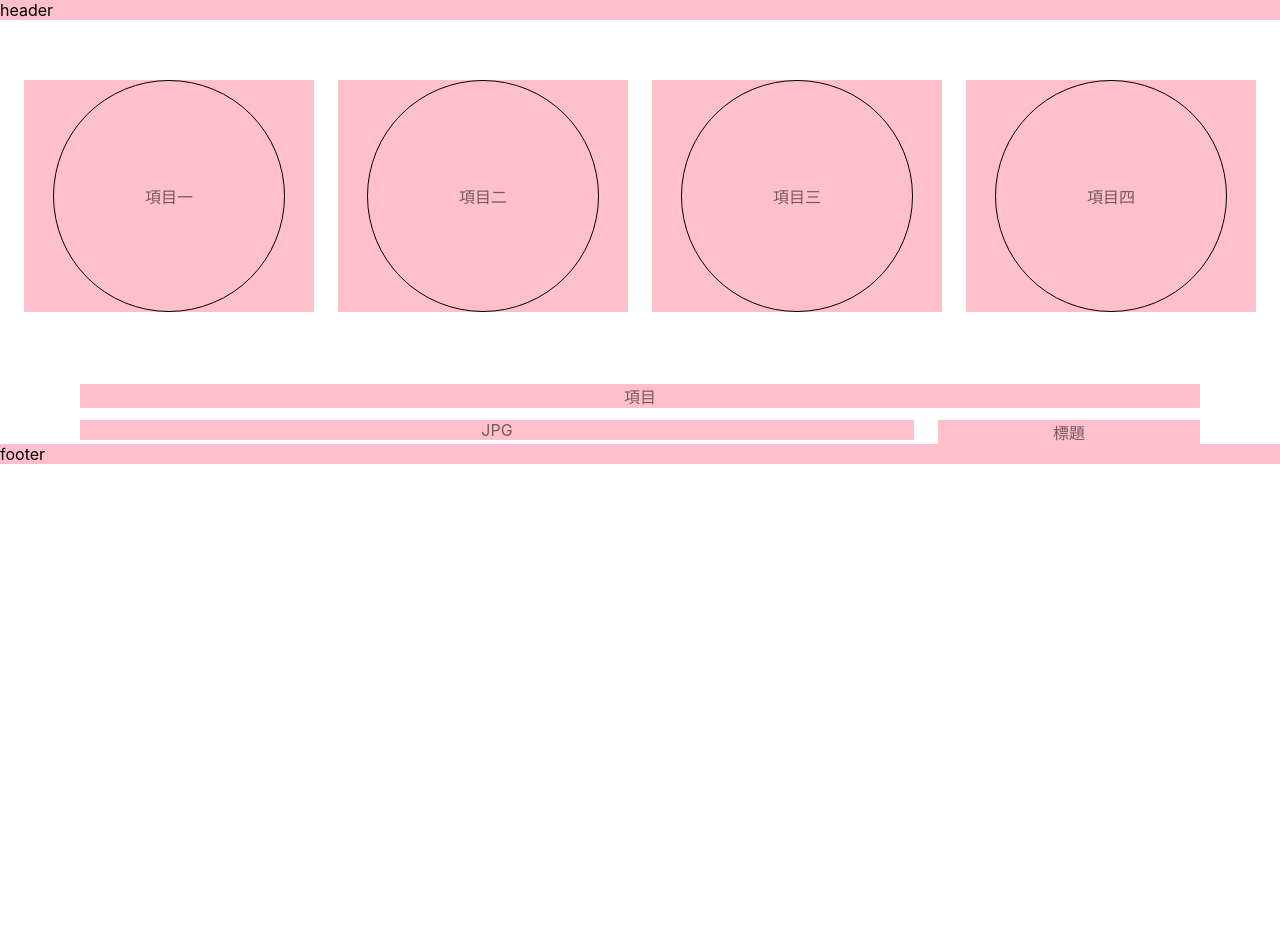
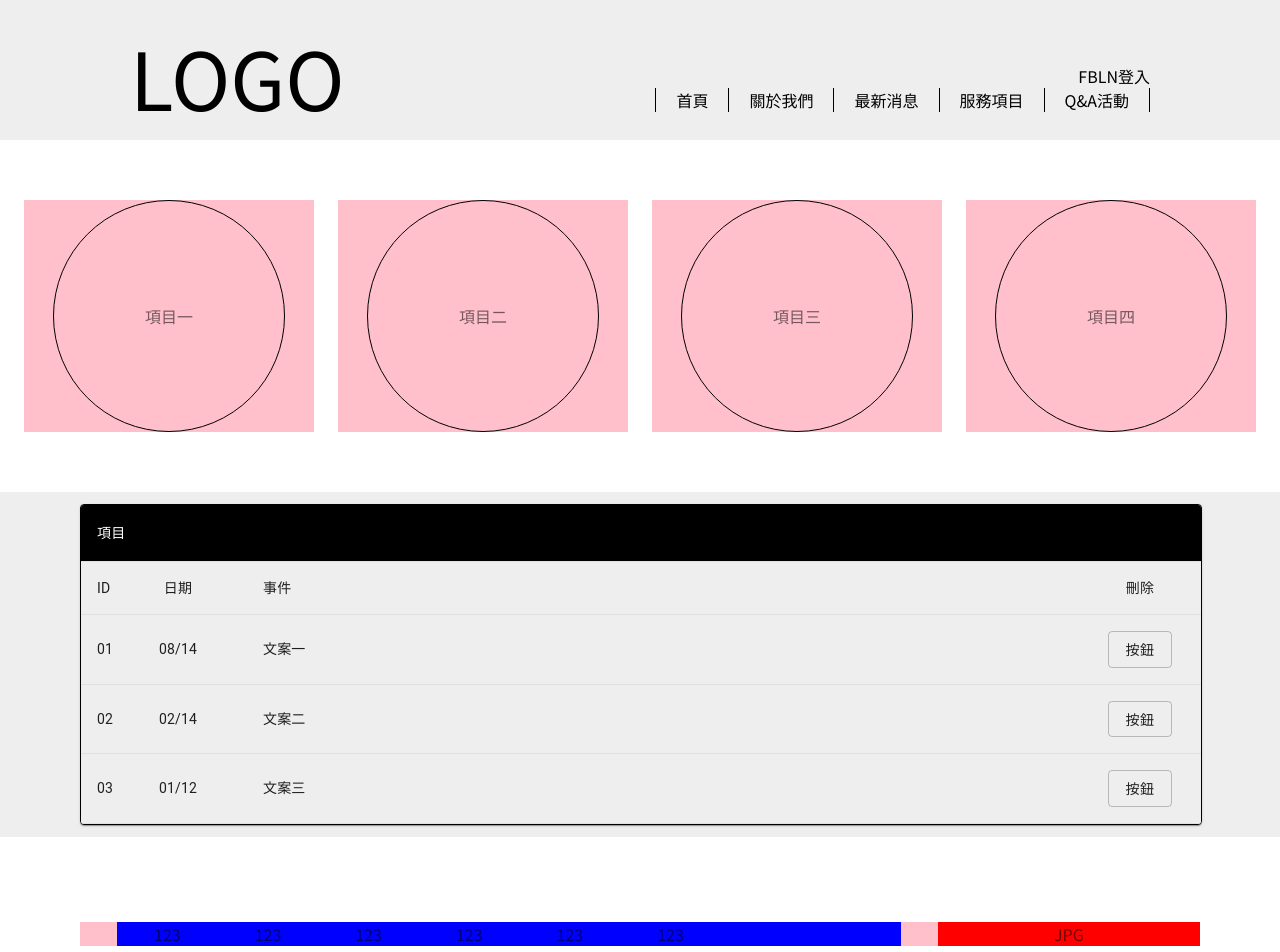
Before and after one commit to RuFrontEnd/react-hwaseung, a React (Create React App) app in the folder react-material-ui/: page / in a window 1280 px wide. Shown: the top 952 px of the page. Before the commit the page ends 800 px from the top, so only its background shows below. Built offline with nearby package versions, Linux system fonts and the light colour scheme.

Commit message:
import axios

```diff
--- a/react-material-ui/package.json
+++ b/react-material-ui/package.json
@@ -8,6 +8,7 @@
     "@testing-library/jest-dom": "^5.11.4",
     "@testing-library/react": "^11.1.0",
     "@testing-library/user-event": "^12.1.10",
+    "axios": "^0.21.1",
     "react": "^17.0.2",
     "react-dom": "^17.0.2",
     "react-scripts": "4.0.3",
--- a/react-material-ui/src/App.css
+++ b/react-material-ui/src/App.css
@@ -1,3 +1,9 @@
+@import url("https://fonts.googleapis.com/css2?family=Noto+Sans+TC:wght@100;300;400;500;700;900&display=swap");
+
+* {
+  font-family: "Noto Sans TC", sans-serif;
+}
+
 .App {
   text-align: center;
 }
--- a/react-material-ui/src/App.js
+++ b/react-material-ui/src/App.js
@@ -1,10 +1,23 @@
 import logo from "./logo.svg";
 import "./App.css";
-import { makeStyles } from "@material-ui/core/styles";
-import { createMuiTheme, MuiThemeProvider } from "@material-ui/core/styles";
+import {
+  withStyles,
+  makeStyles,
+  createMuiTheme,
+  MuiThemeProvider,
+} from "@material-ui/core/styles";
 import Container from "@material-ui/core/Container";
 import Paper from "@material-ui/core/Paper";
 import Grid from "@material-ui/core/Grid";
+import Box from "@material-ui/core/Box";
+import Table from "@material-ui/core/Table";
+import TableBody from "@material-ui/core/TableBody";
+import TableCell from "@material-ui/core/TableCell";
+import TableContainer from "@material-ui/core/TableContainer";
+import TableHead from "@material-ui/core/TableHead";
+import TableRow from "@material-ui/core/TableRow";
+import shadows from "@material-ui/core/styles/shadows";
+import Button from "@material-ui/core/Button";
 
 const theme = createMuiTheme({
   breakpoints: {
@@ -14,14 +27,41 @@ const theme = createMuiTheme({
     // theme breakpoint functions `up`, `down`, and `between` to create
     // media queries for these breakpoints
     values: {
-      xs: 576,
-      sm: 768,
+      xs: 768,
+      sm: 991,
       md: 1280,
       lg: 1440,
       xl: 1920,
     },
   },
 });
+
+const StyledTableCell = withStyles((theme) => ({
+  head: {
+    backgroundColor: theme.palette.common.black,
+    color: theme.palette.common.white,
+  },
+  body: {
+    fontSize: 14,
+  },
+}))(TableCell);
+
+const StyledTableRow = withStyles((theme) => ({
+  root: {
+    backgroundColor: "#EEEEEE",
+  },
+}))(TableRow);
+
+function createData(name, calories, fat, carbs, protein) {
+  return { name, calories, fat, carbs, protein };
+}
+
+const rows = [
+  createData("ID", "日期", "事件", "刪除"),
+  createData("01", "08/14", "文案一", <Button variant="outlined">按鈕</Button>),
+  createData("02", "02/14", "文案二", <Button variant="outlined">按鈕</Button>),
+  createData("03", "01/12", "文案三", <Button variant="outlined">按鈕</Button>),
+];
 
 const useStyles = makeStyles((theme) => ({
   root: {
@@ -36,40 +76,92 @@ const useStyles = makeStyles((theme) => ({
   circleContainer: {
     border: "1px solid black",
   },
+  table: {
+    minWidth: 700,
+  },
+  imgContainer: {
+    color: "white",
+  },
 }));
 
 function App() {
   const classes = useStyles();
   return (
     <MuiThemeProvider theme={theme}>
-      <div className={classes.root}>
-        <div
+      <Box className={classes.root}>
+        <Container
+          maxWidth="xl"
           style={{
-            width: "100%",
-            backgroundColor: "pink",
-            marginBottom: "60px",
+            paddingRight: "0px",
+            paddingLeft: "0px",
           }}
         >
-          header
-        </div>
-        <Container
-          maxWidth="lg"
-          // style={{
-          //   paddingRight: "65px",
-          //   paddingLeft: "65px",
-          // }}
-        >
+          <Box
+            w={1}
+            display="flex"
+            justifyContent="space-between"
+            bgcolor="#EEEEEE"
+            style={{
+              marginBottom: "60px",
+              paddingRight: "130px",
+              paddingLeft: "130px",
+              paddingTop: "18px",
+              paddingBottom: "6px",
+            }}
+          >
+            <Box style={{ fontSize: "80px" }}>LOGO</Box>
+            <Box style={{ paddingTop: "46px" }}>
+              <Box display="flex" justifyContent="flex-end">
+                <Box>FB</Box>
+                <Box>LN</Box>
+                <Box>登入</Box>
+              </Box>
+              <Box display="flex">
+                <Box
+                  style={{ padding: "0px 20px", borderLeft: "1px solid black" }}
+                >
+                  首頁
+                </Box>
+                <Box
+                  style={{ padding: "0px 20px", borderLeft: "1px solid black" }}
+                >
+                  關於我們
+                </Box>
+                <Box
+                  style={{ padding: "0px 20px", borderLeft: "1px solid black" }}
+                >
+                  最新消息
+                </Box>
+                <Box
+                  style={{ padding: "0px 20px", borderLeft: "1px solid black" }}
+                >
+                  服務項目
+                </Box>
+                <Box
+                  style={{
+                    padding: "0px 20px",
+                    borderLeft: "1px solid black",
+                    borderRight: "1px solid black",
+                  }}
+                >
+                  Q&A活動
+                </Box>
+              </Box>
+            </Box>
+          </Box>
+        </Container>
+        <Container maxWidth="lg">
           <Grid container spacing={3} style={{ marginBottom: "60px" }}>
             <Grid item xl={3} lg={3} md={3} sm={6} xs={12}>
-              <div
+              <Box
                 className={classes.paper}
                 style={{ display: "flex", justifyContent: "center" }}
               >
-                <div
+                <Box
+                  width={230}
+                  height={230}
                   style={{
                     border: "1px solid black",
-                    width: "230px",
-                    height: "230px",
                     borderRadius: "50%",
                     display: "flex",
                     justifyContent: "center",
@@ -77,19 +169,19 @@ function App() {
                   }}
                 >
                   項目一
-                </div>
-              </div>
+                </Box>
+              </Box>
             </Grid>
             <Grid item xl={3} lg={3} md={3} sm={6} xs={12}>
-              <div
+              <Box
                 className={classes.paper}
                 style={{ display: "flex", justifyContent: "center" }}
               >
-                <div
+                <Box
+                  width={230}
+                  height={230}
                   style={{
                     border: "1px solid black",
-                    width: "230px",
-                    height: "230px",
                     borderRadius: "50%",
                     display: "flex",
                     justifyContent: "center",
@@ -97,19 +189,19 @@ function App() {
                   }}
                 >
                   項目二
-                </div>
-              </div>
+                </Box>
+              </Box>
             </Grid>
             <Grid item xl={3} lg={3} md={3} sm={6} xs={12}>
-              <div
+              <Box
                 className={classes.paper}
                 style={{ display: "flex", justifyContent: "center" }}
               >
-                <div
+                <Box
+                  width={230}
+                  height={230}
                   style={{
                     border: "1px solid black",
-                    width: "230px",
-                    height: "230px",
                     borderRadius: "50%",
                     display: "flex",
                     justifyContent: "center",
@@ -117,19 +209,19 @@ function App() {
                   }}
                 >
                   項目三
-                </div>
-              </div>
+                </Box>
+              </Box>
             </Grid>
             <Grid item xl={3} lg={3} md={3} sm={6} xs={12}>
-              <div
+              <Box
                 className={classes.paper}
                 style={{ display: "flex", justifyContent: "center" }}
               >
-                <div
+                <Box
+                  width={230}
+                  height={230}
                   style={{
                     border: "1px solid black",
-                    width: "230px",
-                    height: "230px",
                     borderRadius: "50%",
                     display: "flex",
                     justifyContent: "center",
@@ -137,36 +229,138 @@ function App() {
                   }}
                 >
                   項目四
-                </div>
-              </div>
+                </Box>
+              </Box>
+            </Grid>
+          </Grid>
+        </Container>
+        <Box bgcolor={"#EEEEEE"}>
+          <Container
+            maxWidth="lg"
+            style={{
+              paddingRight: "80px",
+              paddingLeft: "80px",
+            }}
+          >
+            <Grid container spacing={3}>
+              <Grid item xl={12} lg={12} md={12} sm={12} xs={12}>
+                <TableContainer
+                  component={Paper}
+                  style={{ border: "1px solid black" }}
+                >
+                  <Table
+                    className={classes.table}
+                    aria-label="customized table"
+                  >
+                    <TableHead>
+                      <TableRow>
+                        <StyledTableCell>項目</StyledTableCell>
+                        <StyledTableCell align="right"></StyledTableCell>
+                        <StyledTableCell align="right"></StyledTableCell>
+                        <StyledTableCell align="right"></StyledTableCell>
+                      </TableRow>
+                    </TableHead>
+                    <TableBody>
+                      {rows.map((row) => (
+                        <StyledTableRow key={row.name}>
+                          <StyledTableCell
+                            component="th"
+                            scope="row"
+                            style={{ width: 30 }}
+                          >
+                            {row.name}
+                          </StyledTableCell>
+                          <StyledTableCell
+                            align="center"
+                            style={{ width: 10, paddingRight: 50 }}
+                          >
+                            {row.calories}
+                          </StyledTableCell>
+                          <StyledTableCell align="left" style={{ width: 800 }}>
+                            {row.fat}
+                          </StyledTableCell>
+                          <StyledTableCell align="center">
+                            {row.carbs}
+                          </StyledTableCell>
+                        </StyledTableRow>
+                      ))}
+                    </TableBody>
+                  </Table>
+                </TableContainer>
+              </Grid>
+            </Grid>
+          </Container>
+        </Box>
+        <Container
+          maxWidth="lg"
+          style={{
+            paddingRight: "80px",
+            paddingLeft: "80px",
+            marginTop: "85px",
+            marginBottom: "85px",
+          }}
+        >
+          <Grid container spacing={3}>
+            <Grid item xl={12} lg={12} md={12} sm={12} xs={12}>
+              <Box display="flex" className={classes.paper}>
+                <Box
+                  width={1}
+                  style={{
+                    paddingRight: "37px",
+                    paddingLeft: "37px",
+                    boxSizing: "border-box",
+                  }}
+                >
+                  <Box
+                    display="flex"
+                    flexWarp="warp"
+                    style={{ backgroundColor: "blue" }}
+                  >
+                    <Box style={{ paddingLeft: "37px", paddingRight: "37px" }}>
+                      123
+                    </Box>
+                    <Box style={{ paddingLeft: "37px", paddingRight: "37px" }}>
+                      123
+                    </Box>
+                    <Box style={{ paddingLeft: "37px", paddingRight: "37px" }}>
+                      123
+                    </Box>
+                    <Box style={{ paddingLeft: "37px", paddingRight: "37px" }}>
+                      123
+                    </Box>
+                    <Box style={{ paddingLeft: "37px", paddingRight: "37px" }}>
+                      123
+                    </Box>
+                    <Box style={{ paddingLeft: "37px", paddingRight: "37px" }}>
+                      123
+                    </Box>
+                  </Box>
+                </Box>
+                <Box width={350} bgcolor="red">
+                  JPG
+                </Box>
+              </Box>
             </Grid>
           </Grid>
         </Container>
         <Container
-          maxWidth="lg"
-          style={{ paddingRight: "80px", paddingLeft: "80px" }}
+          maxWidth="xl"
+          style={{
+            paddingRight: "0px",
+            paddingLeft: "0px",
+          }}
         >
-          <Grid container spacing={3}>
-            <Grid item xl={12} lg={12} md={12} sm={12}>
-              <div className={classes.paper}>項目</div>
-            </Grid>
-          </Grid>
+          <Box
+            width={1}
+            bgcolor="#EEEEEE"
+            display="flex"
+            justifyContent="center"
+            style={{ padding: "40px 0px" }}
+          >
+            Footer
+          </Box>
         </Container>
-        <Container
-          maxWidth="lg"
-          style={{ paddingRight: "80px", paddingLeft: "80px" }}
-        >
-          <Grid container spacing={3}>
-            <Grid item xl={9} lg={9} md={9} sm={9}>
-              <div className={classes.paper}>JPG</div>
-            </Grid>
-            <Grid item xl={3} lg={3} md={3} sm={3}>
-              <div className={classes.paper}>標題</div>
-            </Grid>
-          </Grid>
-        </Container>
-        <div style={{ width: "100%", backgroundColor: "pink" }}>footer</div>
-      </div>
+      </Box>
     </MuiThemeProvider>
   );
 }
```
Also changed, not shown: 2 other files (tests, documents, lock files or other folders).
